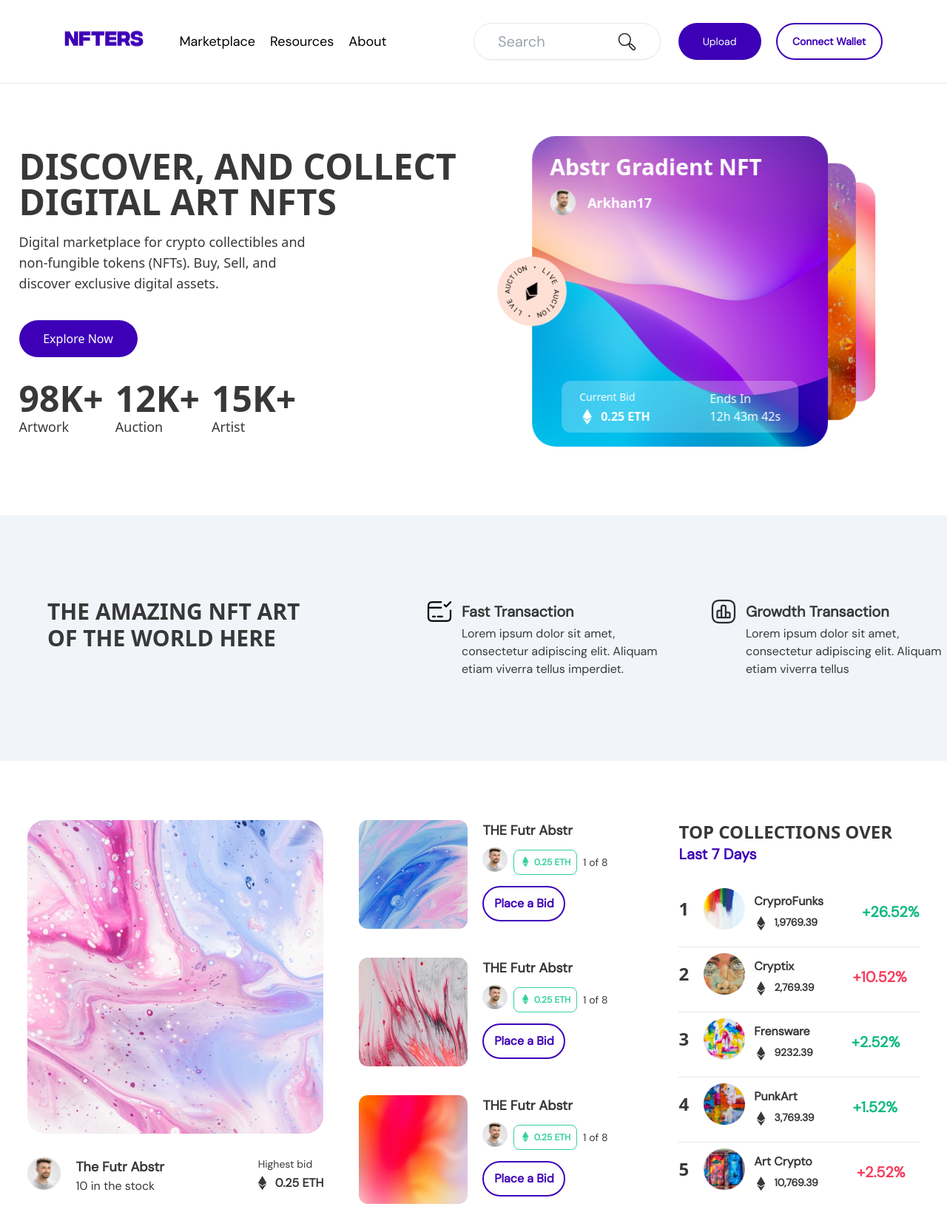
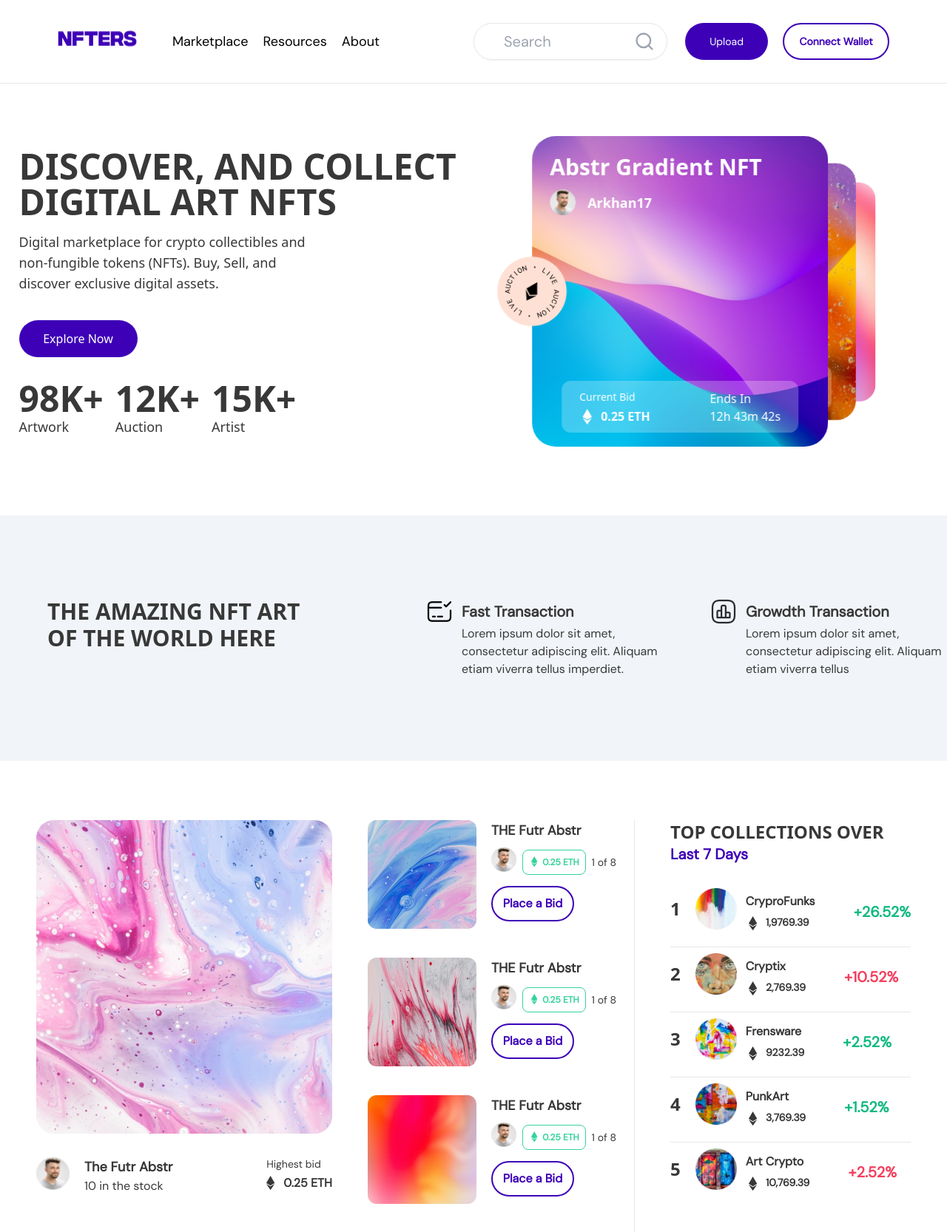
Before and after one commit to ImranAhmed26/NFTERS, a Next.js app: page /sections in a window 1280 px wide. Shown: the top 1666 px of the page at 74% size. Built offline with nearby package versions, Linux system fonts and the light colour scheme.

Commit message:
implemented a divider

```diff
--- a/components/sections/navbar.js
+++ b/components/sections/navbar.js
@@ -1,10 +1,11 @@
 import Image from "next/image";
 import Link from "next/link";
-import { useState, useEffect } from "react";
+import { useState } from "react";
 
 import Logo from "../../public/assets/NFters.png";
 import NavLinks from "../../constants/navlinks.js";
 import SearchIcon from "../../public/assets/search.svg";
+import { FiSearch } from "react-icons/fi";
 
 const Navbar = () => {
   const [searchText, setSearchText] = useState("");
@@ -36,7 +37,7 @@ const Navbar = () => {
         </div>
         <div className="flex items-center w-1/2 gap-4">
           <div
-            className="border max-w-lg w-full h-[50px] rounded-full px-8 text-xl items-center flex justify-between shadow-sm"
+            className="border max-w-lg w-full h-[50px] rounded-full px-4 text-xl items-center flex justify-between shadow-sm"
             onClick={(e) => {
               handleSearch;
             }}
@@ -46,15 +47,9 @@ const Navbar = () => {
               placeholder="Search"
               value={searchText}
               onChange={(e) => setSearchText(e.target.value)}
-              className="text-color_gray bg-white outline-none w-4/5"
+              className="text-color_gray bg-white outline-none w-4/5 px-6"
             />
-            <Image
-              src={SearchIcon}
-              width={25}
-              height={25}
-              alt={"SearchIcon"}
-              className="cursor-pointer"
-            />
+            <FiSearch size={"1.4em"} className="text-gray-400" />
           </div>
           <div className="flex justify-center w-full pl-2 text-white text-center text-sm gap-5">
             <div className="flex justify-center items-center w-28 h-[50px] bg-brand_color rounded-full hover:bg-[#6C00FF] transition-all duration-150 cursor-pointer">
--- a/components/sections/topBanner.js
+++ b/components/sections/topBanner.js
@@ -1,6 +1,4 @@
 import React from "react";
-import Image from "next/image";
-import { Swiper, SwiperSlide } from "swiper/react";
 
 import Carousal from "../Carousal/carousal";
 
--- a/components/sections/topCollections.js
+++ b/components/sections/topCollections.js
@@ -9,7 +9,8 @@ import { Collections, TopCollectionsOver } from "../../constants/constants";
 
 const TopCollections = () => {
   return (
-    <div className="flex justify-between gap-12">
+    <div className="flex justify-between gap-6 divide-x">
+      <div className="flex justify-between gap-12 ">
         <div>
           <Image width={400} height={424} src={Collection1} alt="collection" />
           <div className="flex justify-between pt-6">
@@ -68,8 +69,9 @@ const TopCollections = () => {
             );
           })}
         </div>
-      <div className="divide-x-5 divide-blue-200"></div>
-      <div className="">
+      </div>
+
+      <div className="pl-12">
         <div className="text-2xl font-extrabold uppercase font-sans">Top Collections Over</div>
         <div className="text-xl font-bold text-brand_color">Last 7 Days</div>
         <div className=" divide-y flex flex-col gap-4 pt-6">
--- a/pages/sections.js
+++ b/pages/sections.js
@@ -19,7 +19,7 @@ const Sections = () => {
         </div>
       </div>
       <div className="flex justify-center w-full  mt-20">
-        <div className="max-w-7xl">
+        <div className="max-w-7xl pb-20">
           <TopCollections />
         </div>
       </div>
```
Lines whose indentation alone changed are shown as unchanged.
